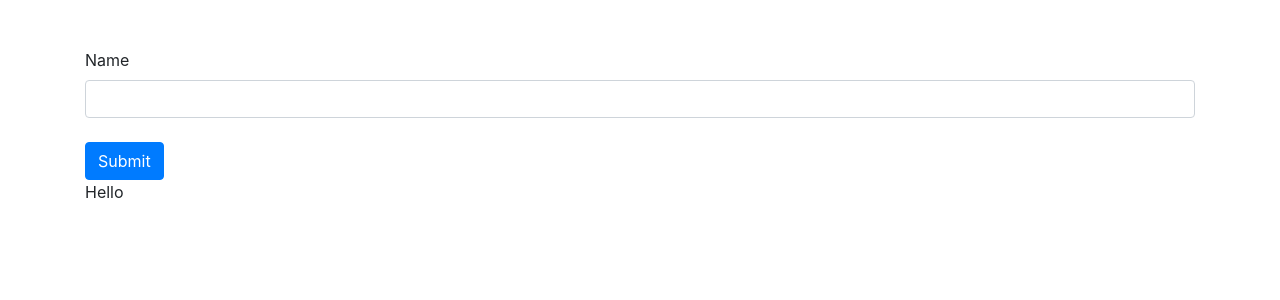
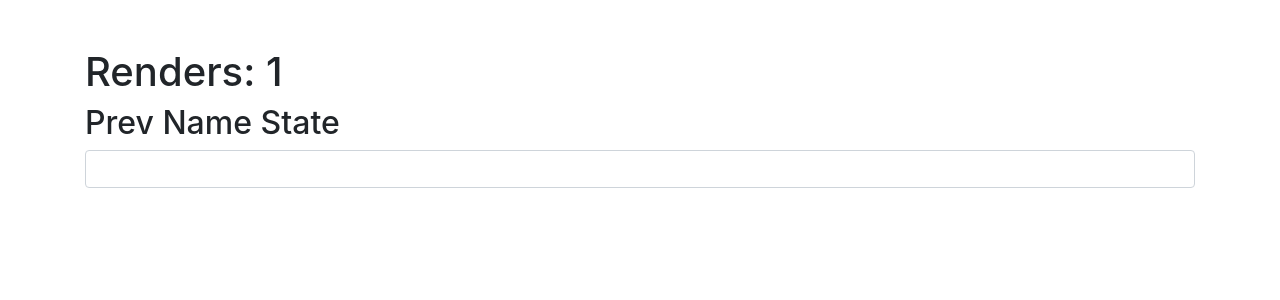
Before and after one commit to adam-brannon09/react-sandbox, a React (Create React App) app: page / in a window 1280 px wide. Shown: the top 300 px of the page. Built offline with nearby package versions, Linux system fonts and the light colour scheme.

Commit message:
another example of use ref, state, and useEffect. deal with prev state.

```diff
--- a/src/App.js
+++ b/src/App.js
@@ -1,10 +1,12 @@
 import './App.css';
 import UseRefExample1 from './components/UseRefExample1';
+import UseRefExample2 from './components/UseRefExample2';
 
 function App() {
   return (
     <div className='container mt-5'>
-      <UseRefExample1 />
+      {/* <UseRefExample1 /> */}
+      <UseRefExample2 />
     </div>
   );
 }
--- /dev/null
+++ b/src/components/UseRefExample2.jsx
@@ -0,0 +1,48 @@
+import { useState, useEffect, useRef } from 'react'
+
+function UseRefExample2() {
+
+    const [name, setName] = useState('')
+
+    // useRef hook is used to track the number of renders**
+    const renders = useRef(1)
+
+    // useRef hook is used to track the previous name state**
+    const prevName = useRef('')
+
+    useEffect(() => {
+        // Increment the render count**
+        renders.current = renders.current + 1
+
+        // Set the previous name state**
+        prevName.current = name
+    }, [name])
+
+    return (
+        <div>
+            <h1>Renders: {renders.current}</h1>
+            <h2>Prev Name State {prevName.current}</h2>
+            <input type="text" className="form-control mb-3" onChange={(e) => setName(e.target.value)} />
+        </div>
+    )
+}
+export default UseRefExample2
+
+// The useState hook is used to manage the state of the component. The name state variable stores the current value of the input field.
+
+// The useEffect hook is used to perform side effects in the component. In this example, the useEffect hook is used to track the number of renders and the previous name state.
+
+// The useRef hook is used to create a ref object. A ref object is a mutable object that can be used to store a value between renders. In this example, the renders and prevName ref objects are used to track the number of renders and the previous name state, respectively.
+
+// The useEffect hook is only re-run when the dependencies change. In this case, the dependency is the name state variable. So, the useEffect hook will be re-run every time the user changes the input field.
+
+// Here is a breakdown of what happens when the user types a character into the input field:
+
+// The input field's onChange event handler is triggered.
+// The setName function is called with the new value of the input field.
+// The useState hook updates the name state variable with the new value.
+// The useEffect hook is re-run because the name state variable has changed.
+// The useEffect hook increments the render count and sets the previous name state.
+// The component is re-rendered.
+
+// This is a very simple example of how to use the useEffect and useRef hooks in React. These hooks can be used to implement many different types of side effects, such as fetching data, manipulating the DOM, and setting timers.
```
